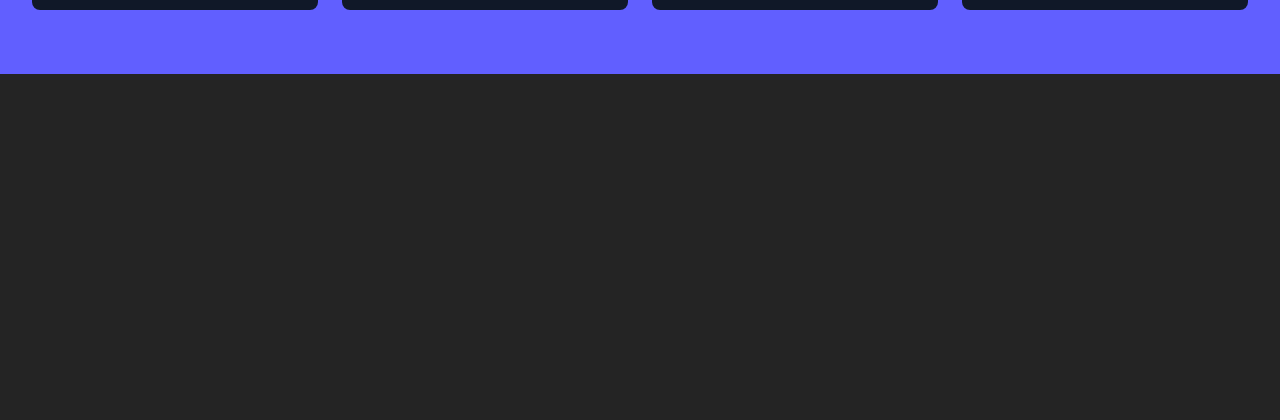
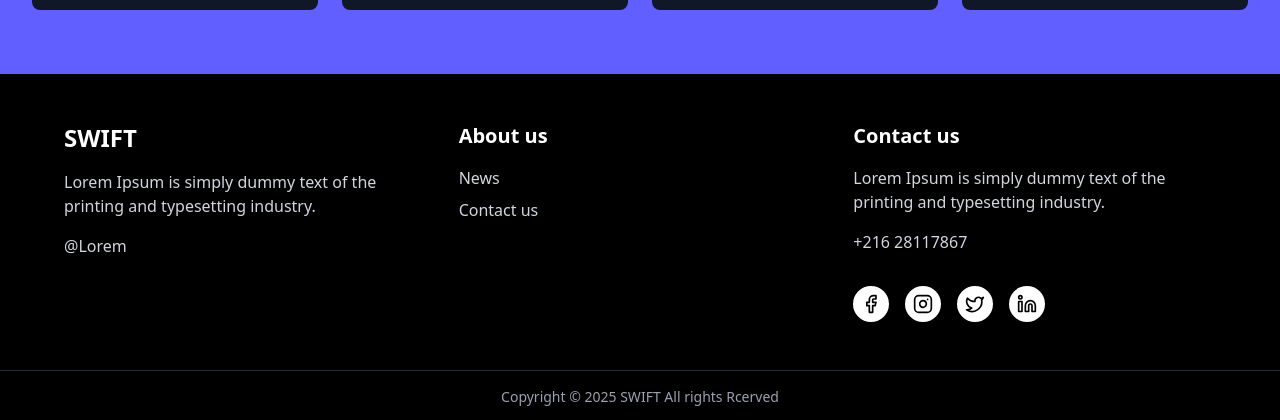
Before and after one commit to Red-XD-X/esport-, a React (Vite) app: page /aboutus in a window 1280 px wide. Shown: the part 1876-2296 px from the top of the page. Before the commit the page ends 1950 px from the top, so only its background shows below. Built offline with nearby package versions, Linux system fonts and the light colour scheme.

Commit message:
fix: general fixs

```diff
--- a/src/components/Header.jsx
+++ b/src/components/Header.jsx
@@ -18,7 +18,7 @@ export default function Header() {
 
   const navLinks = [
     { name: 'Home', path: '/' },
-    { name: 'About us', path: '/about' },
+    { name: 'About us', path: '/aboutus' },
     { name: 'Portfolio', path: '/portfolio' },
     { name: 'News', path: '/news' },
   ];
--- a/src/components/aboutUS/Abouthero.jsx
+++ b/src/components/aboutUS/Abouthero.jsx
@@ -27,7 +27,7 @@ export default function Abouthero() {
   };
 
   return (
-    <section className="flex flex-col lg:flex-row w-full bg-purple-800 text-white">
+    <section className="flex flex-col lg:flex-row w-full bg-indigo-800 text-white px-16">
       {/* Left Content Area */}
       <div className="w-full lg:w-1/2 p-6 lg:p-12 flex flex-col justify-center">
         {/* Breadcrumb Navigation */}
--- a/src/pages/Aboutus.jsx
+++ b/src/pages/Aboutus.jsx
@@ -4,6 +4,7 @@ import Abouthero from '../components/aboutUS/Abouthero'
 import Ourteamhero from '../components/aboutUS/Ourteamhero'
 import Withushero from '../components/aboutUS/Withushero'
 import Intrihero from '../components/aboutUS/Intrihero'
+import Footer from '../components/Footer'
 
 export default function Aboutus() {
   return (
@@ -20,6 +21,7 @@ export default function Aboutus() {
       <Ourteamhero>
 
       </Ourteamhero>
+      <Footer />
     </div>
   )
 }
```
